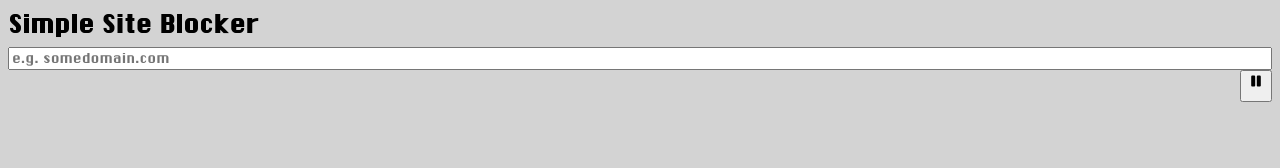
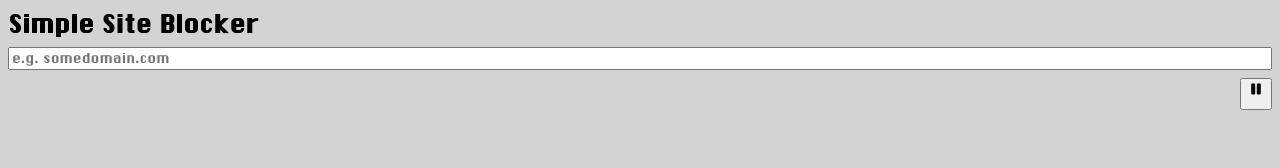
Before and after one commit to mphiliposian/simple-site-blocker, a React (Vite) app: page / in a window 1280 px wide. Shown: the top 168 px of the page. Built offline with nearby package versions, Linux system fonts and the light colour scheme.

Commit message:
small cleanups

```diff
--- a/eslint.config.js
+++ b/eslint.config.js
@@ -1,6 +1,5 @@
 import globals from "globals";
 import reactPlugin from "eslint-plugin-react";
-import reactHooks from "eslint-plugin-react-hooks";
 import reactHooksPlugin from "eslint-plugin-react-hooks";
 
 export default [
@@ -22,7 +21,7 @@ export default [
             "react-hooks": reactHooksPlugin,
         },
         rules: {
-            ...reactHooks.configs.recommended.rules,
+            ...reactHooksPlugin.configs.recommended.rules,
         },
 
         settings: {
--- a/package.json
+++ b/package.json
@@ -14,6 +14,7 @@
         "eslint": "^9.7",
         "eslint-plugin-react": "^7.37.5",
         "eslint-plugin-react-hooks": "^7.1.1",
+        "globals": "^17.13.0",
         "vite": "^8.3.0"
     },
     "dependencies": {
--- a/src/components/BlockList.module.css
+++ b/src/components/BlockList.module.css
@@ -1,5 +1,5 @@
 .BlockList {
     display: flex;
     flex-direction: column;
-    gap: 8;
+    gap: 8px;
 }
--- a/src/components/PauseButton.jsx
+++ b/src/components/PauseButton.jsx
@@ -15,7 +15,7 @@ export function PauseButton() {
     }, []);
 
     const onClick = useCallback(() => {
-        var newState = blockState === "active" ? "inactive" : "active";
+        let newState = blockState === "active" ? "inactive" : "active";
         setBlockState(newState);
         chrome.storage.sync.set({ blockState: newState });
     }, [blockState]);
--- a/src/index.css
+++ b/src/index.css
@@ -12,7 +12,7 @@ body {
 
 body,
 html {
-    min-width: 200;
+    min-width: 250px;
 }
 
 /* Force form controls to inherit font */
```
Also changed, not shown: 1 other file (tests, documents, lock files or other folders).
